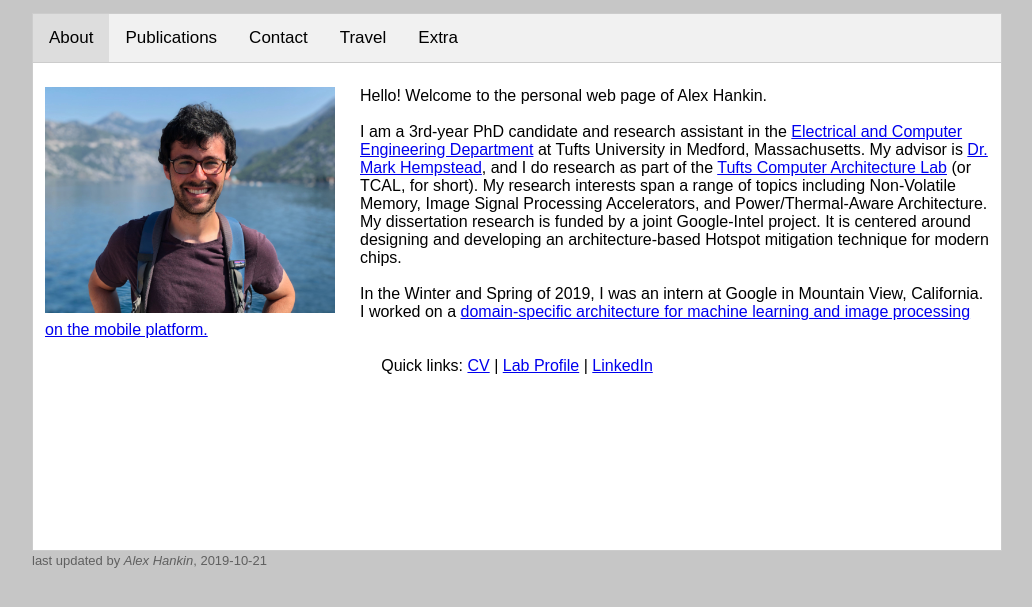
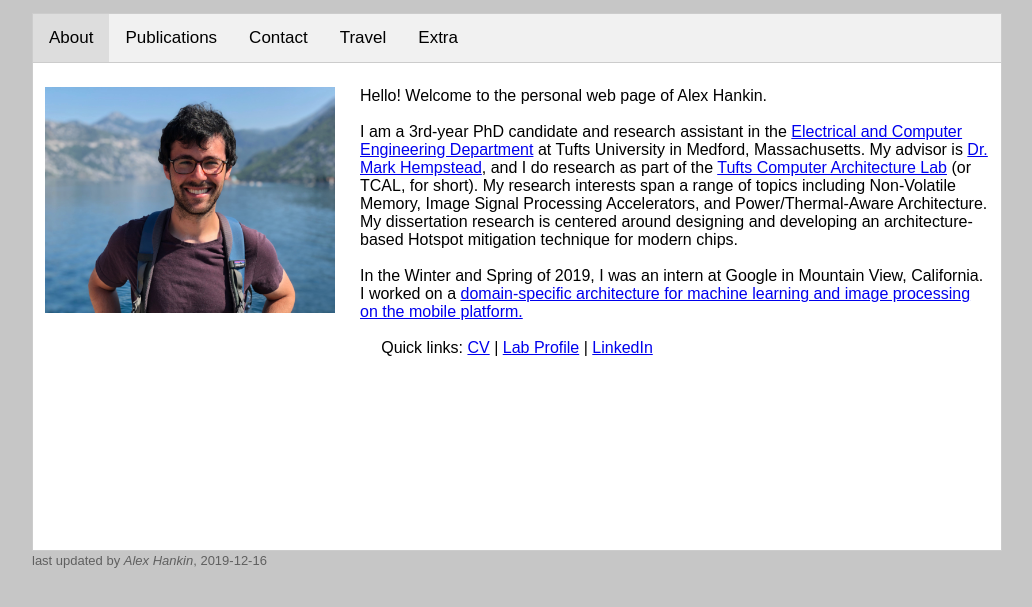
Before and after one commit to hankin0/hankin0.github.io, a Jekyll site: the page built from index.html, in a window 1280 px wide. Shown: the top 607 px of the page, without its empty margins (123-1155 px from the left). Built offline with Jekyll 4.4.1, drawn with Linux system fonts in a browser that asks for light colours.

Commit message:
updates About and Extra tabs

```diff
--- a/index.html
+++ b/index.html
@@ -25,7 +25,7 @@
             Lab</a> (or TCAL, for short). My research interests span a range of topics
             including Non-Volatile Memory,
             Image Signal Processing Accelerators, and Power/Thermal-Aware Architecture. My
-            dissertation research is funded by a joint Google-Intel project. It is centered around
+            dissertation research is centered around
             designing and developing an architecture-based Hotspot mitigation technique for modern
             chips. <br><br>
 
@@ -84,24 +84,13 @@
        <div id="Extra" class="tabcontent">
          <p> Some of my drawings can be found <a
          href="https://www.instagram.com/facial_impressions">here</a>. <br><br>
-         <p>All photos by <a href="https://www.instagram.com/_dhibe/">Megan Kudzma</a>.<br>Contact me for more information. <br></p><br>
-              <center> <div class="row">
-       		<div class="column">
-       		<img src="images/megan_bird.jpg" height="190" width="250"></td></tr>
-       	</div>
-       		<div class="column">
-       		<img src="images/megan_bird2.jpg" height="190" width="250"></td></tr>
-       	</div>
-       		<div class="column">
-       		<img src="images/megan_tomato.jpg" height="190" width="250"></td></tr>
-       	</div></div></center>
 
        </div>
 </div>
 
 
 <div id="tail" class="tail"><font size="2" align='center'>last updated by <i>Alex Hankin</i>, <span
-title='2019-10-21T12:47:54+00:00'>2019-10-21</span></font>
+title='2019-12-16T12:47:54+00:00'>2019-12-16</span></font>
 </div>
 
 <script type="text/javascript" src="tabs.js"></script>
```
